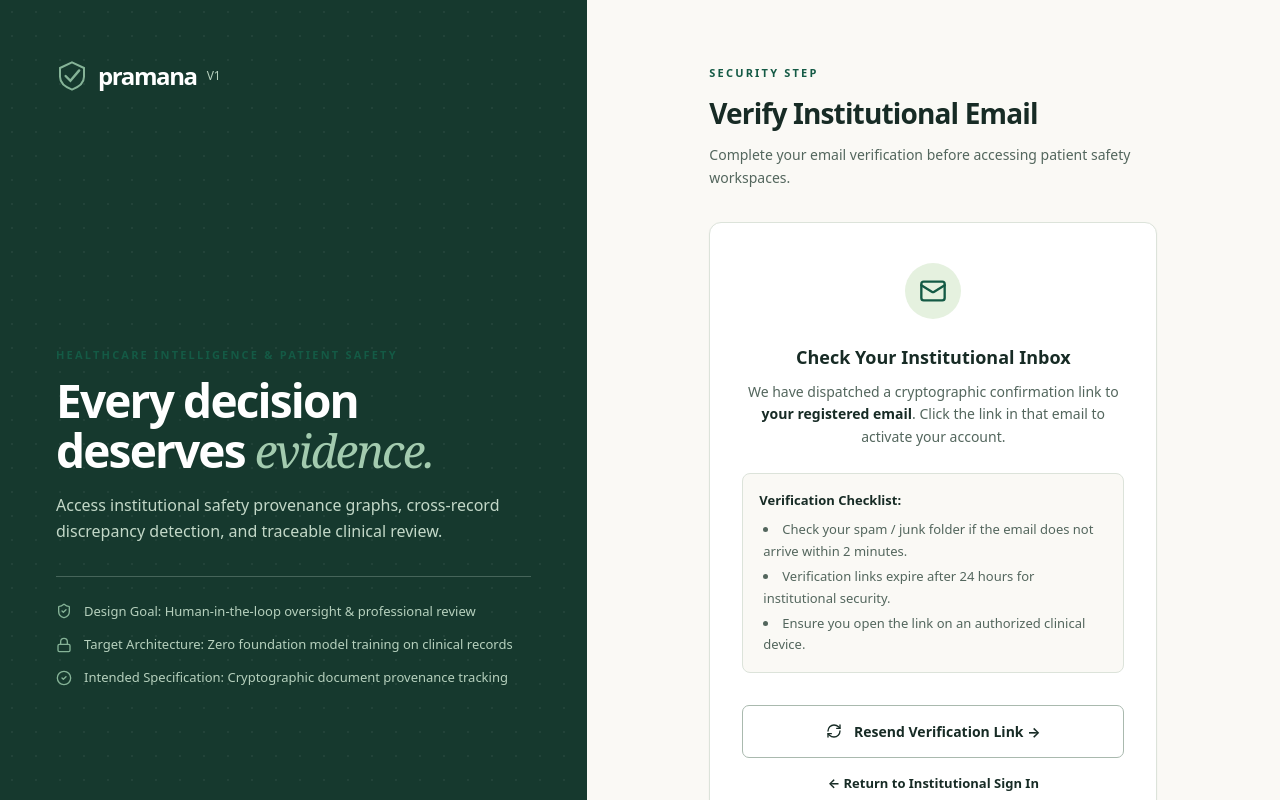
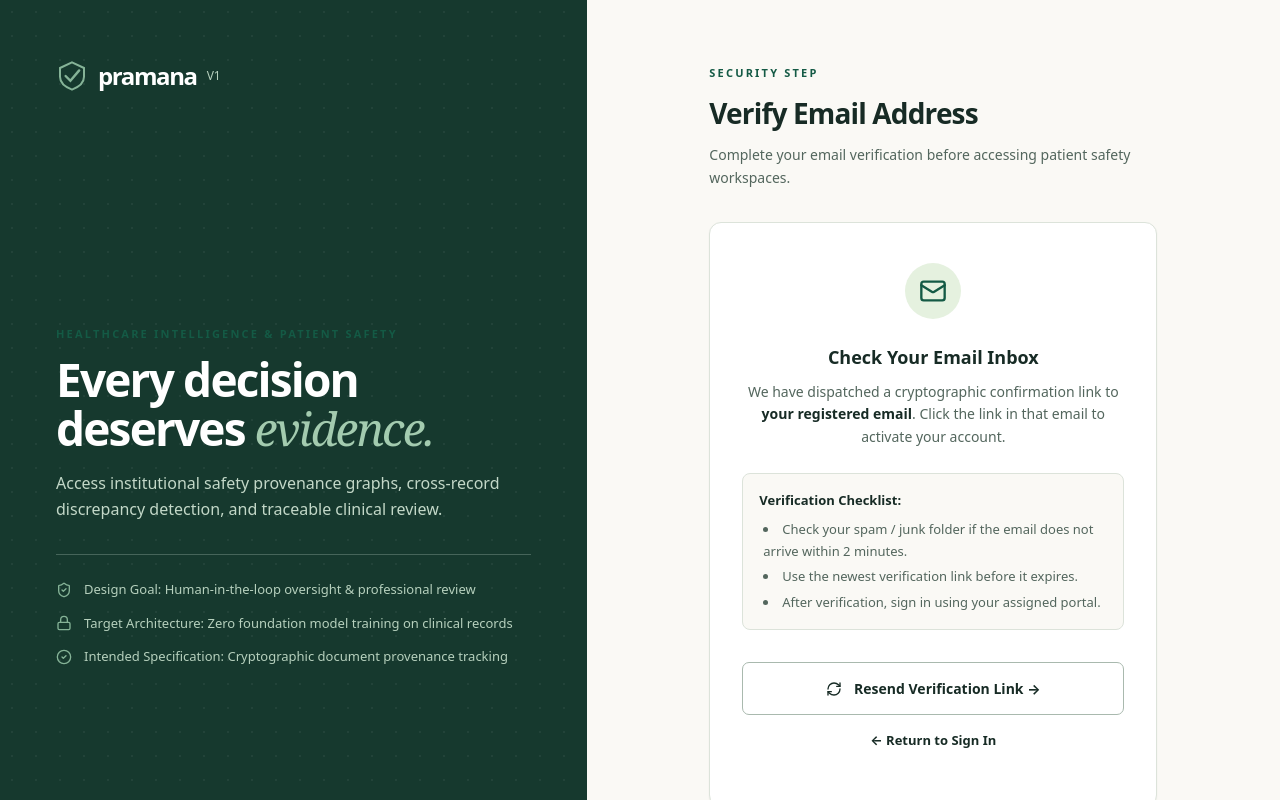
Before and after one commit to mohamedaflal1999786-code/Pramana-V1, a Next.js app: page /auth/verify-email in a window 1280 px wide. Shown: the top 800 px of the page. Built offline with nearby package versions, Linux system fonts and the light colour scheme.

Commit message:
clarify verification for personal and professional email accounts

```diff
--- a/src/app/auth/verify-email/page.tsx
+++ b/src/app/auth/verify-email/page.tsx
@@ -61,7 +61,7 @@ function VerifyEmailContent() {
 
       <div className="space-y-2">
         <h3 className="text-[18px] font-[650] text-[var(--ink)] my-0">
-          Check Your Institutional Inbox
+          Check Your Email Inbox
         </h3>
         <p className="text-[14px] text-[var(--muted)] leading-relaxed max-w-sm mx-auto">
           We have dispatched a cryptographic confirmation link to{" "}
@@ -88,8 +88,8 @@ function VerifyEmailContent() {
         <div className="font-[650] text-[var(--ink)]">Verification Checklist:</div>
         <ul className="list-disc list-inside text-[var(--muted)] space-y-1 pl-1">
           <li>Check your spam / junk folder if the email does not arrive within 2 minutes.</li>
-          <li>Verification links expire after 24 hours for institutional security.</li>
-          <li>Ensure you open the link on an authorized clinical device.</li>
+          <li>Use the newest verification link before it expires.</li>
+          <li>After verification, sign in using your assigned portal.</li>
         </ul>
       </div>
 
@@ -110,7 +110,7 @@ function VerifyEmailContent() {
 
         <Link href="/auth/signin">
           <Button variant="ghost" className="w-full text-[13px]">
-            ← Return to Institutional Sign In
+            ← Return to Sign In
           </Button>
         </Link>
       </div>
@@ -122,7 +122,7 @@ export default function VerifyEmailPage() {
   return (
     <AuthLayout
       eyebrow="Security Step"
-      title="Verify Institutional Email"
+      title="Verify Email Address"
       subtitle="Complete your email verification before accessing patient safety workspaces."
       footerLinks={
         <p className="my-0">
```
